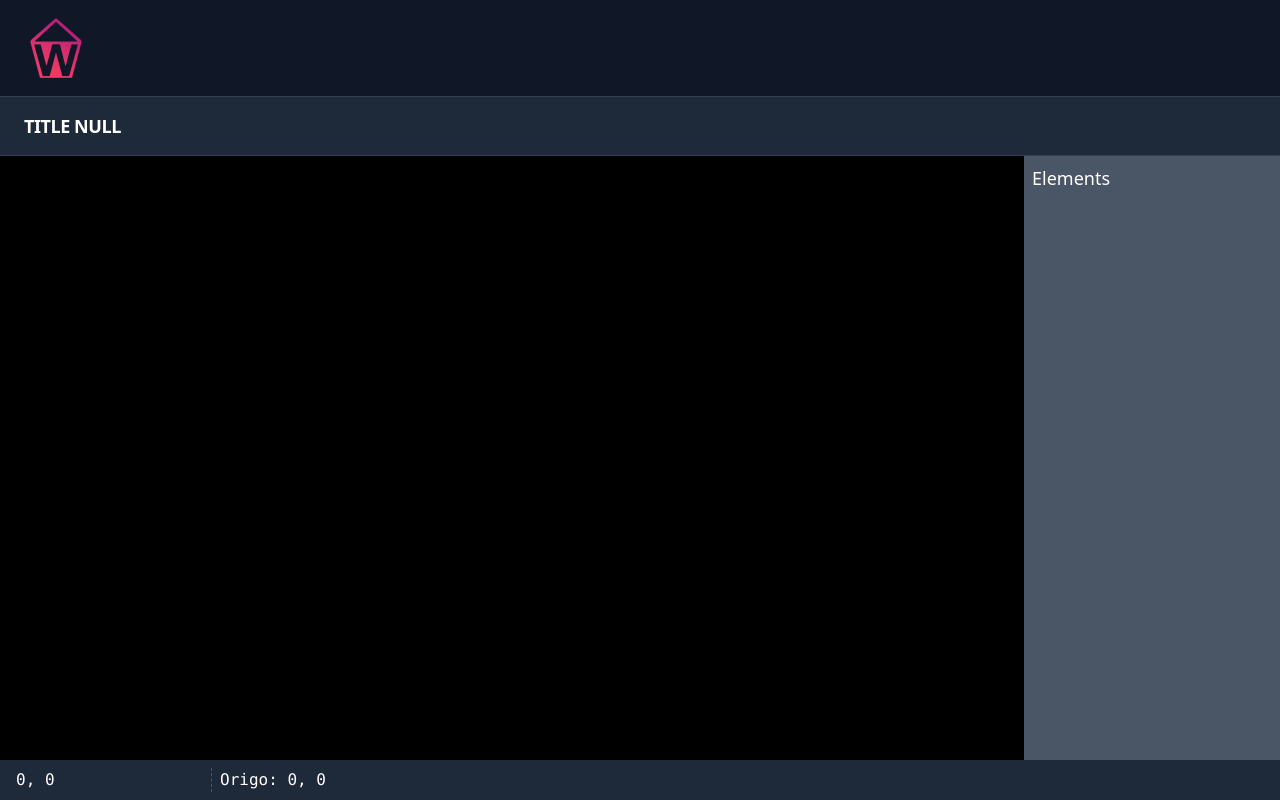
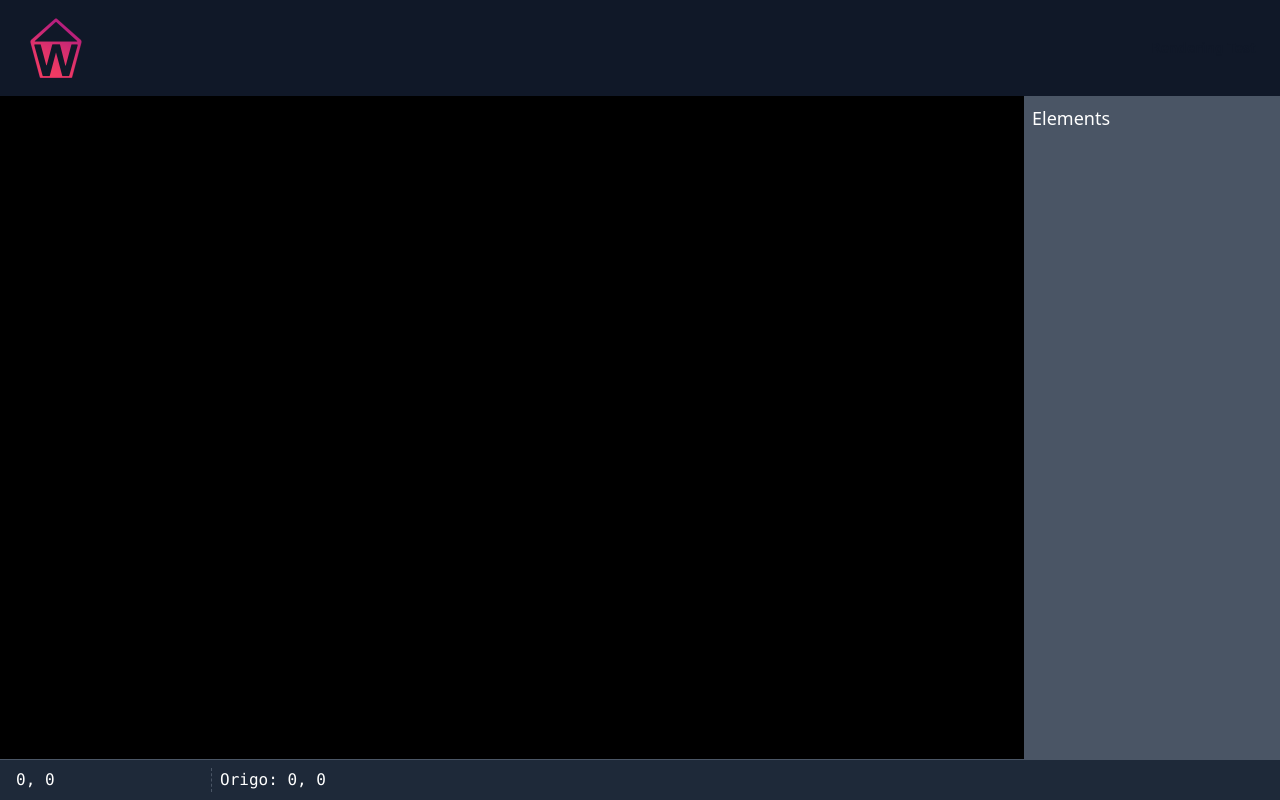
Before and after one commit to alexvnilsson-edu/karb-wad, an Angular app: page / in a window 1280 px wide. Built offline with nearby package versions, Linux system fonts and the light colour scheme.

Commit message:
refactor app layout

```diff
--- a/src/app/app.html
+++ b/src/app/app.html
@@ -9,29 +9,9 @@
       </a>
     </div>
 
-    <!-- @let routes = [{ id: 0, link: ["/"], name: "Home" }, { id: 1, link: ["/test"], name: "Rendering Test" }];
-
-    @for (route of routes; track route.id) {
-      <a
-        [routerLink]="route.link"
-        routerouterLinkActive="text-blue-600 border-b-2 border-b-blue-600"
-        [routerLinkActiveOptions]="{exact: true}"
-        class="text-sm/6 font-semibold text-gray-900 dark:text-gray-100">{{ route.name }}</a>
-    } -->
-
     <a [routerLink]="['/test']" routerLinkActive="text-blue-600 border-b-2 border-b-blue-600" [routerLinkActiveOptions]="{exact: true}" class="text-sm/6 font-semibold text-gray-900 dark:text-gray-100">Rendering Test</a>
   </nav>
 </header>
 <main id="main" class="main flex-1 flex flex-col">
-    <header
-        class="relative bg-gray-800 after:pointer-events-none after:absolute after:inset-x-0 after:inset-y-0 after:border-y after:border-white/10">
-        <div class="mx-auto p-4 lg:px-6">
-            <h3 class="text-lg font-bold tracking-tight text-white">
-                {{ title() }}
-            </h3>
-        </div>
-    </header>
-    <main class="flex-1 flex flex-col">
-        <router-outlet></router-outlet>
-    </main>
-  </main>
+  <router-outlet></router-outlet>
+</main>
--- a/src/app/components/render-view-status/render-view-status.component.html
+++ b/src/app/components/render-view-status/render-view-status.component.html
@@ -1,4 +1,4 @@
-<div class="grid grid-cols-6 bg-gray-800 font-mono text-white p-2 gap-2 divide-gray-600 divide-x-1 divide-dashed">
+<div class="grid grid-cols-6 bg-gray-800 font-mono text-white p-2 gap-2 border-t-1 border-t-gray-600 divide-gray-600 divide-x-1 divide-dashed">
     <div aria-label="Mouse Coordinate" class="px-2">
         <span>{{ coord().x }}</span>
         <span>, </span>
```
